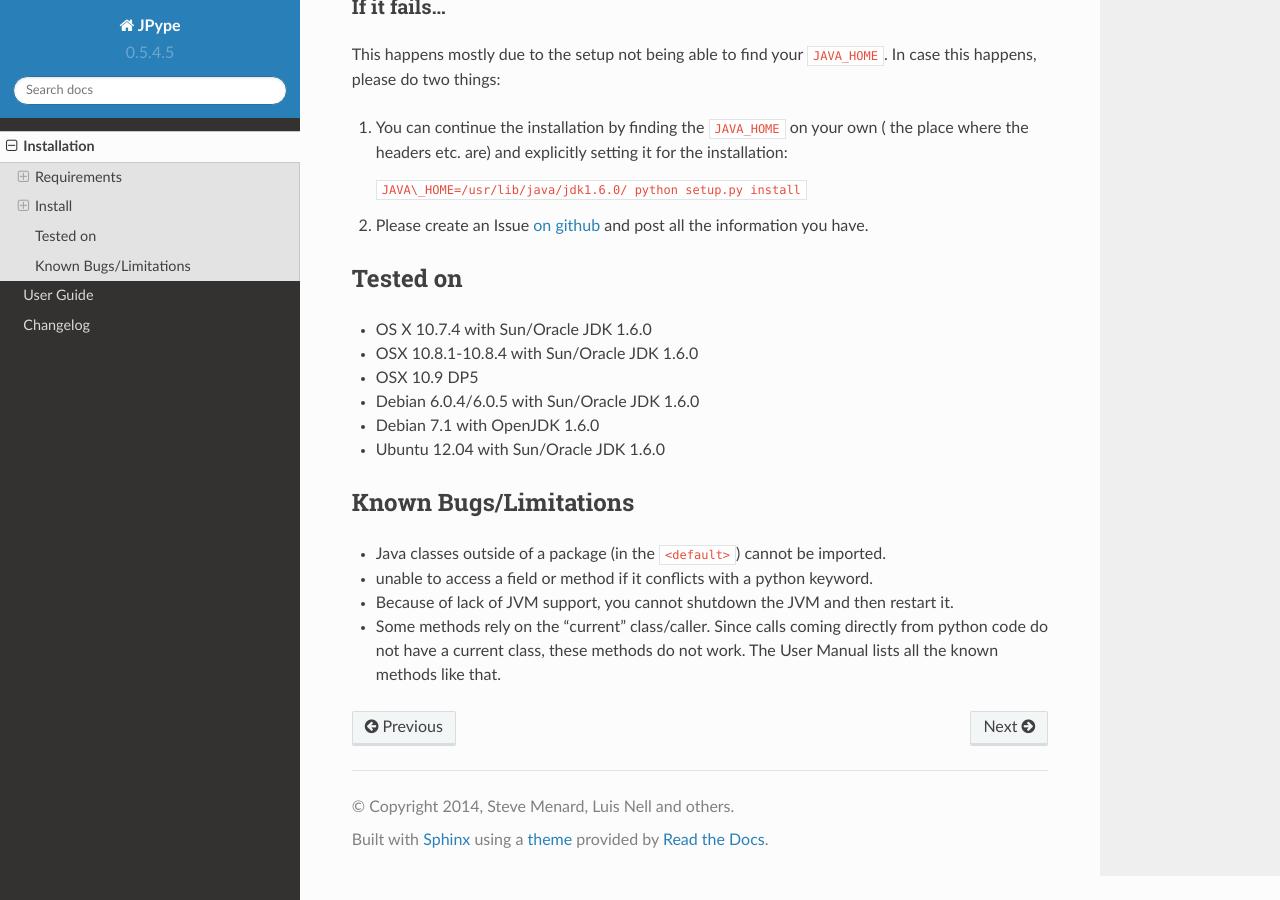
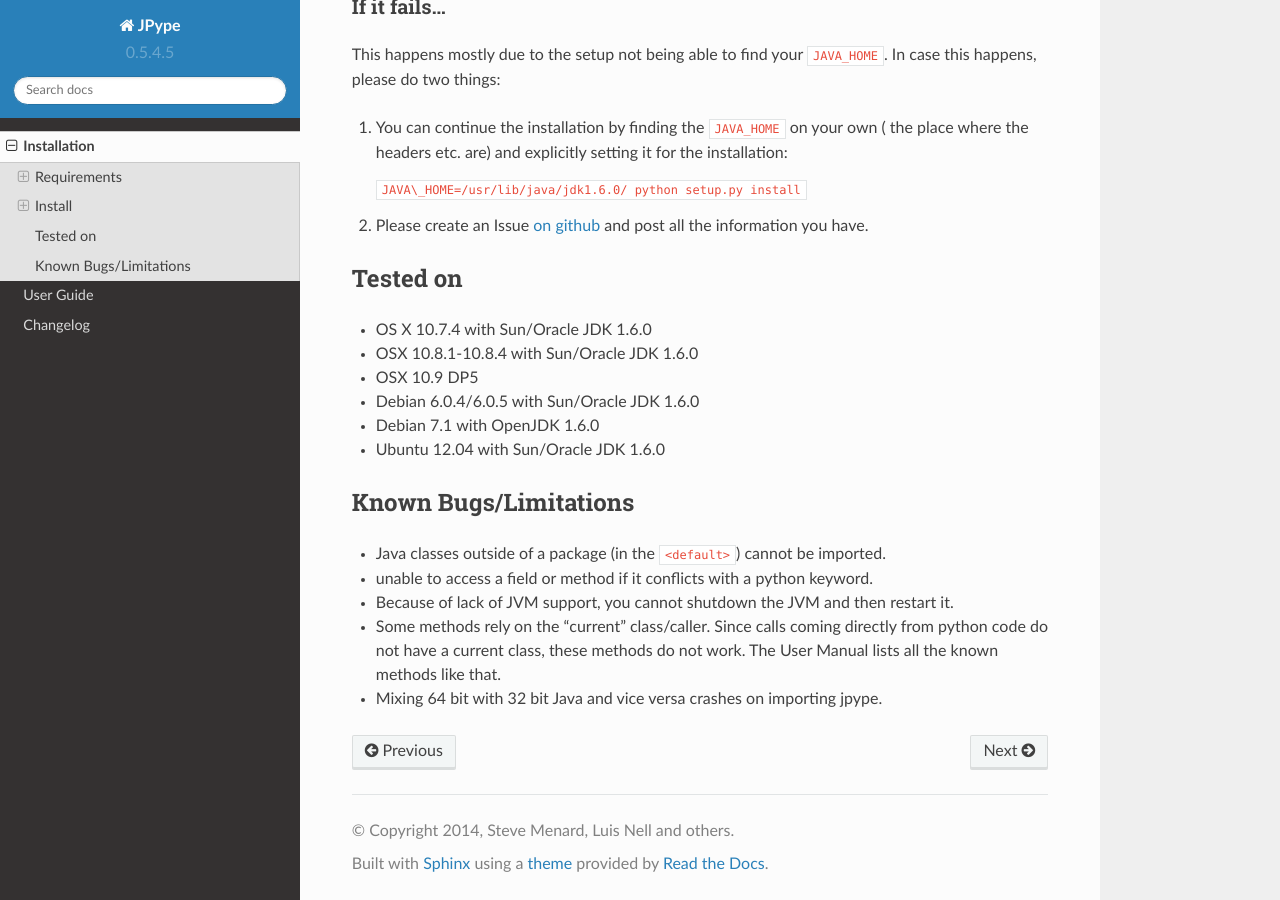
Before and after one commit to jpype-project/jpype, a Sphinx documentation site: the page built from doc/install.rst, in a window 1280 px wide and 900 px high, scrolled down 753 px. Built offline with Sphinx 7.4.7 and the Read the Docs theme 2.0.0, drawn with Linux system fonts in a browser that asks for light colours.

Commit message:
[doc] added 'known issue': mixing 32/64 bit python/java environments -> crash.

```diff
--- a/doc/install.rst
+++ b/doc/install.rst
@@ -73,3 +73,4 @@
 -  Some methods rely on the "current" class/caller. Since calls coming
    directly from python code do not have a current class, these methods
    do not work. The User Manual lists all the known methods like that.
+-  Mixing 64 bit with 32 bit Java and vice versa crashes on importing jpype.
```
